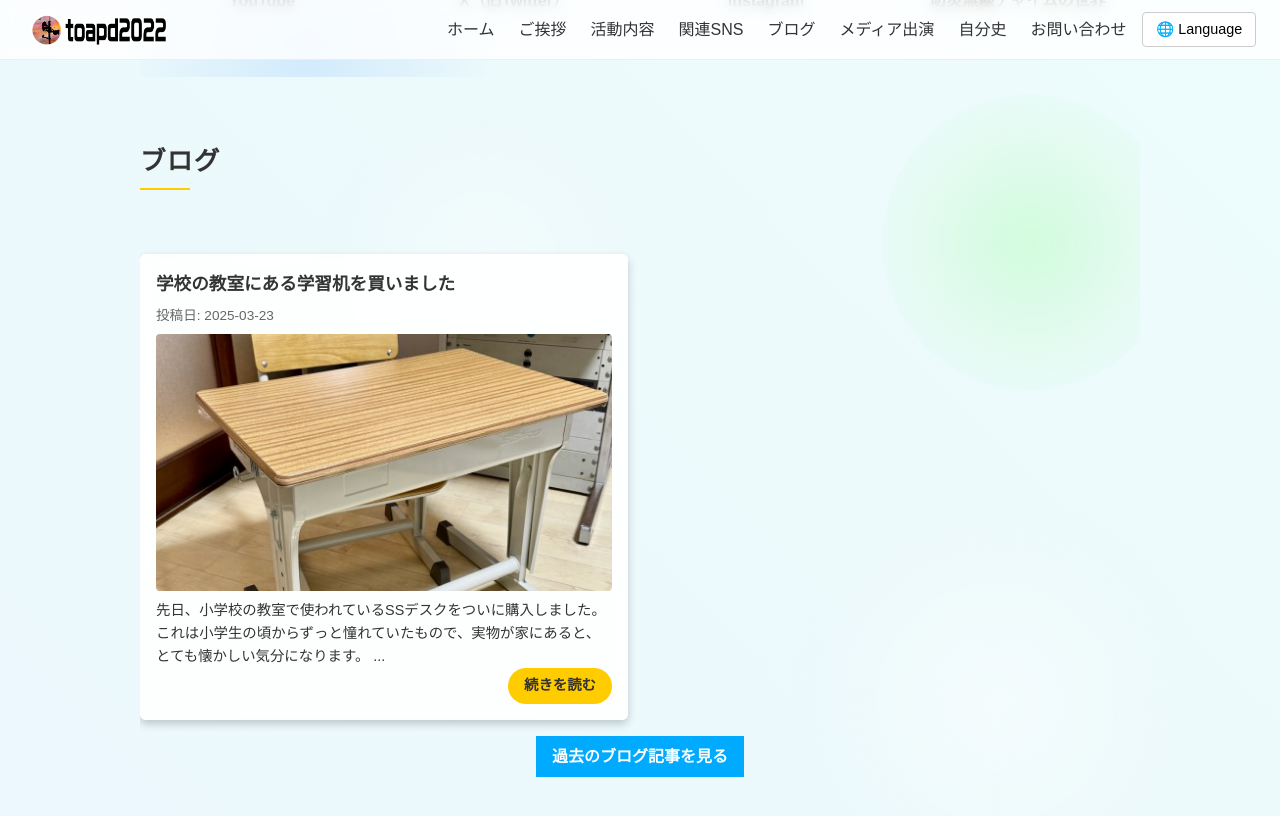
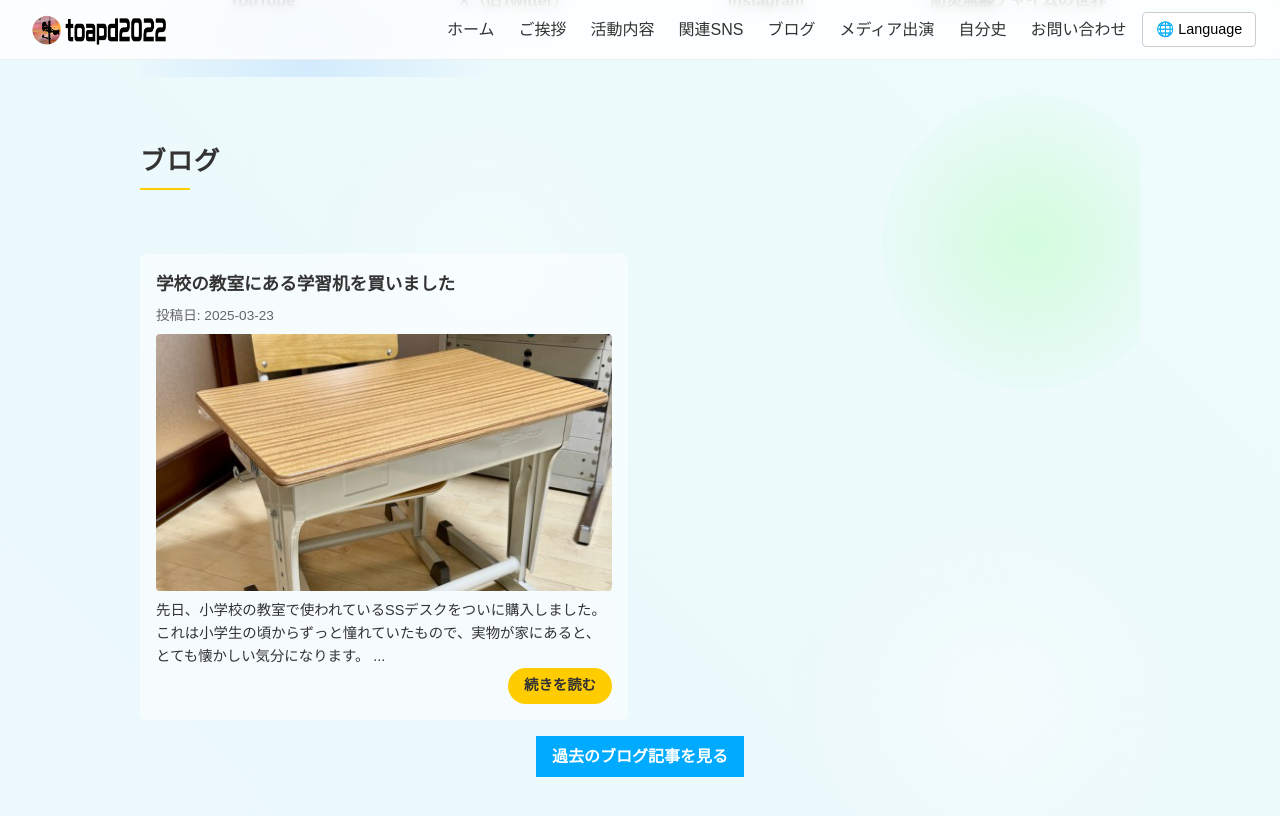
Before and after one commit to toapd2022/toapd2022, a Jekyll site: the page built from index.html, in a window 1280 px wide and 900 px high, scrolled down 2749 px. Shown: the top 816 px of the window. Built offline with Jekyll 4.4.1, drawn with Linux system fonts in a browser that asks for light colours.

Commit message:
Add files via upload

```diff
--- a/index.html
+++ b/index.html
@@ -676,15 +676,14 @@
       align-items: flex-start;
       padding: 1rem;
       border-radius: 6px;
-      background: rgba(255,255,255,0.8);
+      background: rgba(255,255,255,0.4);
       backdrop-filter: blur(6px);
       transition: background 0.3s ease;
       /* 影を追加 */
       box-shadow: 0 2px 5px rgba(0,0,0,0.2);
     }
     .works-item:hover {
-      background: rgba(255,255,255,0.9);
-      box-shadow: 0 4px 8px rgba(0,0,0,0.2);
+      background: rgba(255,255,255,0.5);
     }
     .works-content {
       flex: 1;
@@ -809,14 +808,13 @@
     }
 
     .blog-item {
-      background: rgba(255,255,255,0.8);
+      background: rgba(255,255,255,0.4);
       backdrop-filter: blur(6px);
       padding: 1rem;
       border-radius: 6px;
       transition: background 0.3s ease;
       /* 影を追加 */
-      background: rgba(255,255,255,0.9);  /* ホバー時、少し濃くしてもOK */
-      box-shadow: 0 4px 8px rgba(0,0,0,0.2);
+      background: rgba(255,255,255,0.5);  /* ホバー時、少し濃くしてもOK */
     }
     .blog-item:hover {
       background: rgba(255,255,255,0.4);
```
